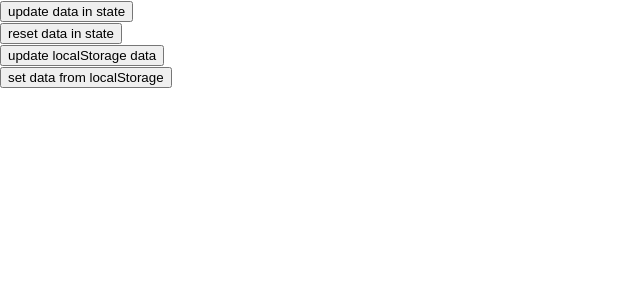
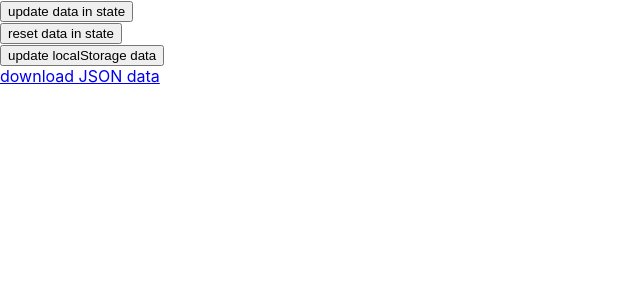
Before and after one commit to TheMartinCrabtree/test-rpg-v1, a React (Create React App) app: page / in a window 1280 px wide. Shown: the top 300 px of the page, without its empty margins (0-640 px from the left). Built offline with nearby package versions, Linux system fonts and the light colour scheme.

Commit message:
all working

```diff
--- a/src/components/Main/index.jsx
+++ b/src/components/Main/index.jsx
@@ -19,7 +19,10 @@ const saveLocalStorageData =(data, updateCallback)=>{
 const Main = (props)=>{
     const [gameData, setData] = useState(getLocalStorageData);
     console.log("gameData", gameData);
-    console.log("localStorage data", getLocalStorageData);
+    console.log("localStorage data", getLocalStorageData());
+
+
+
 
 
     return(
@@ -34,7 +37,9 @@ const Main = (props)=>{
                 <button onClick={()=>saveLocalStorageData(gameData, setData)} >update localStorage data</button>
             </div>
             <div>
-                <button>set data from localStorage</button>
+                <a href={`data:text/json;charset=utf-8,${encodeURIComponent(JSON.stringify(gameData))}`} download={"game-data.json"} >
+                    download JSON data
+                </a>
             </div>
 
 
```
